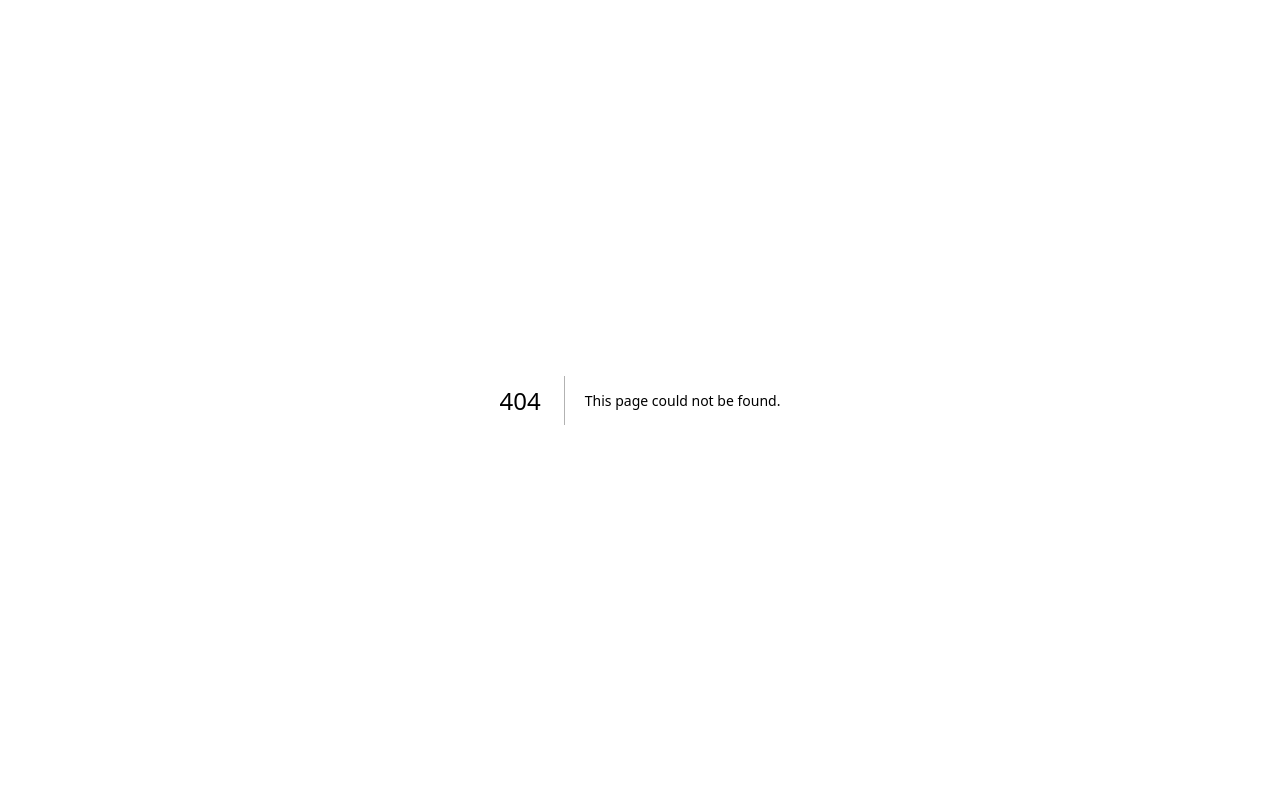
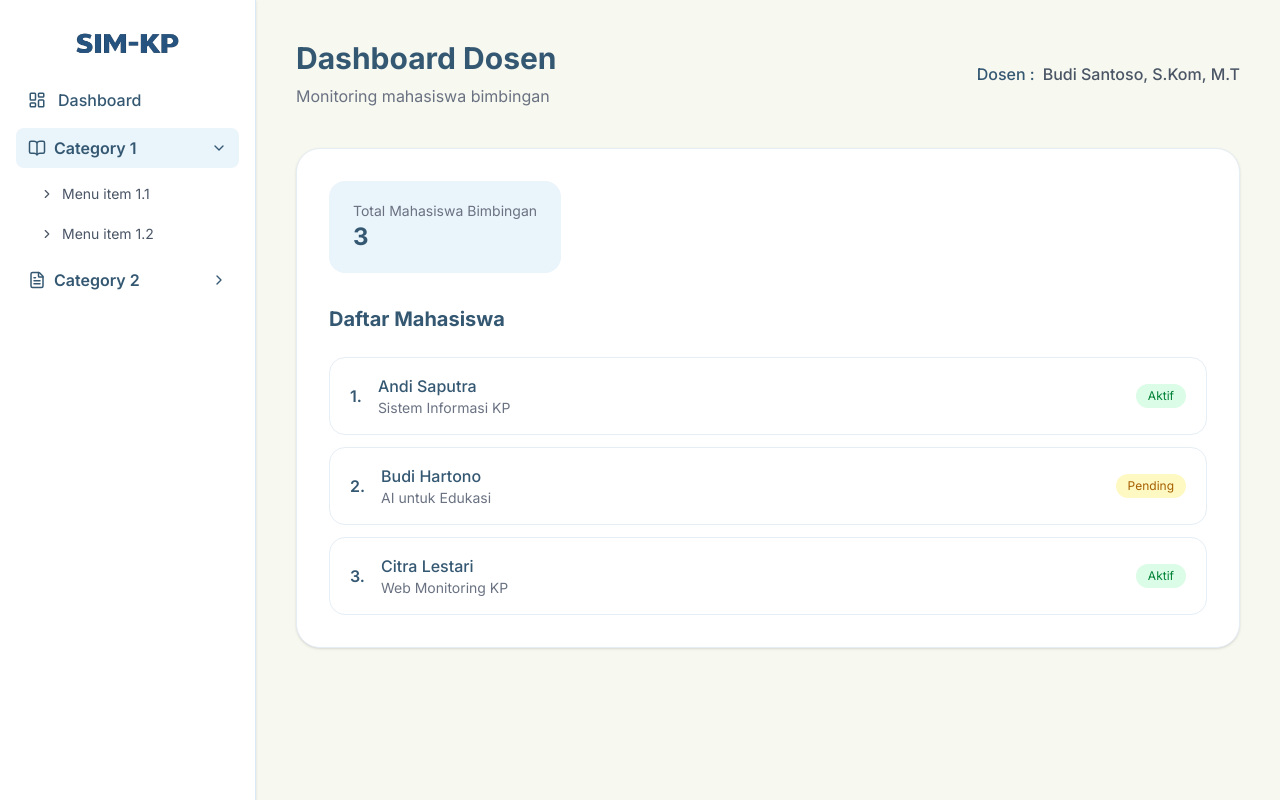
Before and after one commit to Jsphinlvina/SIM-KPSTA, a Next.js app in the folder frontend/: page /dosen/dashboard in a window 1280 px wide. Before the commit this address had no page. Built offline with nearby package versions, Linux system fonts and the light colour scheme.

Commit message:
Merge Week-1-2272028-Nathaniel-Valentino-Robert

```diff
--- /dev/null
+++ b/frontend/app/dosen/approval/page.tsx
@@ -0,0 +1,122 @@
+"use client";
+
+import { useState } from "react";
+import Sidebar from "@/app/components/sidebar";
+
+type Request = {
+  id: number;
+  student: string;
+  date: string;
+  status: "Pending" | "Disetujui" | "Ditolak";
+};
+
+export default function ApprovalPage() {
+  const [requests, setRequests] = useState<Request[]>([
+    {
+      id: 1,
+      student: "Andi Saputra",
+      date: "2 Mei 2026",
+      status: "Pending",
+    },
+    {
+      id: 2,
+      student: "Budi Hartono",
+      date: "5 Mei 2026",
+      status: "Pending",
+    },
+  ]);
+
+  const handleApprove = (id: number) => {
+    setRequests((prev) =>
+      prev.map((r) =>
+        r.id === id ? { ...r, status: "Disetujui" } : r
+      )
+    );
+  };
+
+  const handleReject = (id: number) => {
+    setRequests((prev) =>
+      prev.map((r) =>
+        r.id === id ? { ...r, status: "Ditolak" } : r
+      )
+    );
+  };
+
+  return (
+    <div className="flex min-h-screen bg-[#F7F8F0]">
+      <Sidebar />
+
+      <div className="flex-1 p-10">
+        {/* Header */}
+        <div className="mb-10">
+          <h1 className="text-3xl font-bold text-[#355872]">
+            Approval Bimbingan
+          </h1>
+          <p className="text-gray-500 mt-2">
+            Persetujuan jadwal dari mahasiswa
+          </p>
+        </div>
+
+        {/* Card */}
+        <div className="bg-white rounded-3xl shadow-sm border border-[#e6eef5] p-8">
+          <h2 className="text-xl font-bold text-[#355872] mb-6">
+            Daftar Pengajuan
+          </h2>
+
+          <div className="space-y-4">
+            {requests.map((r, i) => (
+              <div
+                key={r.id}
+                className="flex items-center justify-between bg-white border border-[#e6eef5] rounded-2xl px-5 py-4"
+              >
+                <div className="flex items-center gap-4">
+                  <span className="font-semibold text-[#355872]">
+                    {i + 1}.
+                  </span>
+
+                  <div>
+                    <p className="font-medium text-[#355872]">
+                      {r.student}
+                    </p>
+                    <p className="text-sm text-gray-500">
+                      {r.date}
+                    </p>
+                  </div>
+                </div>
+
+                {/* Action / Status */}
+                {r.status === "Pending" ? (
+                  <div className="flex gap-2">
+                    <button
+                      onClick={() => handleApprove(r.id)}
+                      className="px-4 py-1 rounded-xl bg-green-100 text-green-700 text-sm"
+                    >
+                      Setujui
+                    </button>
+
+                    <button
+                      onClick={() => handleReject(r.id)}
+                      className="px-4 py-1 rounded-xl bg-red-100 text-red-700 text-sm"
+                    >
+                      Tolak
+                    </button>
+                  </div>
+                ) : (
+                  <span
+                    className={`px-3 py-1 rounded-full text-xs ${
+                      r.status === "Disetujui"
+                        ? "bg-green-100 text-green-700"
+                        : "bg-red-100 text-red-700"
+                    }`}
+                  >
+                    {r.status}
+                  </span>
+                )}
+              </div>
+            ))}
+          </div>
+        </div>
+      </div>
+    </div>
+  );
+}
--- /dev/null
+++ b/frontend/app/dosen/dashboard/page.tsx
@@ -0,0 +1,125 @@
+"use client";
+
+import Sidebar from "@/app/components/sidebar";
+import { useEffect, useState } from "react";
+
+type Student = {
+  id: number;
+  name: string;
+  topic: string;
+  status: string;
+};
+
+export default function DashboardDosenPage() {
+  const [students, setStudents] = useState<Student[]>([]);
+
+  useEffect(() => {
+    setStudents([
+      {
+        id: 1,
+        name: "Andi Saputra",
+        topic: "Sistem Informasi KP",
+        status: "Aktif",
+      },
+      {
+        id: 2,
+        name: "Budi Hartono",
+        topic: "AI untuk Edukasi",
+        status: "Pending",
+      },
+      {
+        id: 3,
+        name: "Citra Lestari",
+        topic: "Web Monitoring KP",
+        status: "Aktif",
+      },
+    ]);
+  }, []);
+
+  return (
+    <div className="flex min-h-screen bg-[#F7F8F0]">
+      {/* Sidebar */}
+      <Sidebar />
+
+      {/* Content */}
+      <div className="flex-1 p-10">
+        {/* Header */}
+        <div className="flex items-center justify-between mb-10">
+          <div>
+            <h1 className="text-3xl font-bold text-[#355872]">
+              Dashboard Dosen
+            </h1>
+
+            <p className="text-gray-500 mt-2">
+              Monitoring mahasiswa bimbingan
+            </p>
+          </div>
+
+          <div className="text-[#355872] font-medium">
+            Dosen :
+            <span className="ml-2 text-gray-600">
+              Budi Santoso, S.Kom, M.T
+            </span>
+          </div>
+        </div>
+
+        {/* Card utama */}
+        <div className="bg-white rounded-3xl shadow-sm border border-[#e6eef5] p-8">
+          {/* Summary */}
+          <div className="mb-8">
+            <div className="bg-[#EAF4FB] rounded-2xl px-6 py-5 w-fit">
+              <p className="text-sm text-gray-500">
+                Total Mahasiswa Bimbingan
+              </p>
+              <p className="text-2xl font-bold text-[#355872]">
+                {students.length}
+              </p>
+            </div>
+          </div>
+
+          {/* List mahasiswa */}
+          <div>
+            <h2 className="text-xl font-bold text-[#355872] mb-6">
+              Daftar Mahasiswa
+            </h2>
+
+            <div className="space-y-3">
+              {students.map((s, i) => (
+                <div
+                  key={s.id}
+                  className="flex items-center justify-between bg-white rounded-2xl px-5 py-4 border border-[#e6eef5]"
+                >
+                  <div className="flex items-center gap-4">
+                    <span className="font-semibold text-[#355872]">
+                      {i + 1}.
+                    </span>
+
+                    <div>
+                      <p className="font-medium text-[#355872]">
+                        {s.name}
+                      </p>
+                      <p className="text-sm text-gray-500">
+                        {s.topic}
+                      </p>
+                    </div>
+                  </div>
+
+                  {/* Status */}
+                  <span
+                    className={`px-3 py-1 rounded-full text-xs ${
+                      s.status === "Aktif"
+                        ? "bg-green-100 text-green-700"
+                        : "bg-yellow-100 text-yellow-700"
+                    }`}
+                  >
+                    {s.status}
+                  </span>
+                </div>
+              ))}
+            </div>
+          </div>
+        </div>
+      </div>
+    </div>
+  );
+}
```
Also changed, not shown: 1 other file (tests, documents, lock files or other folders).
